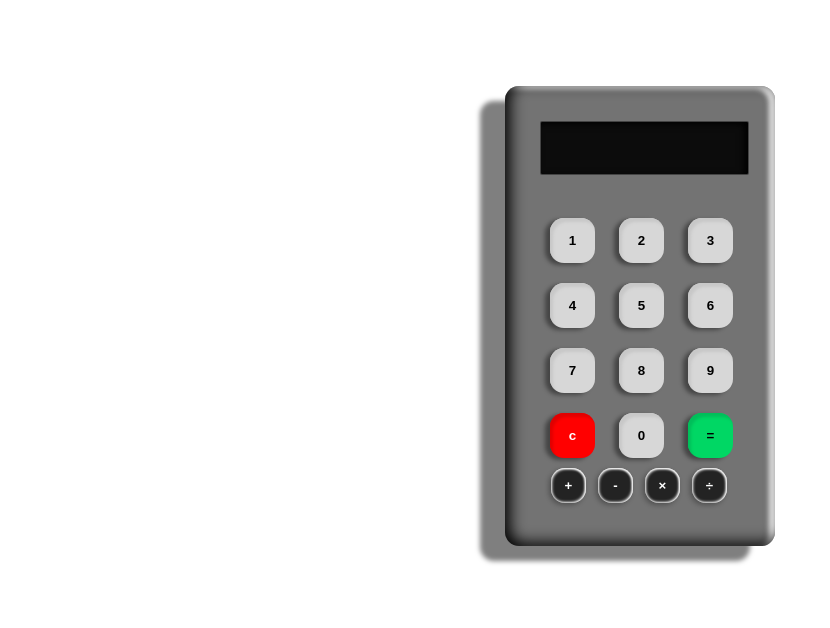
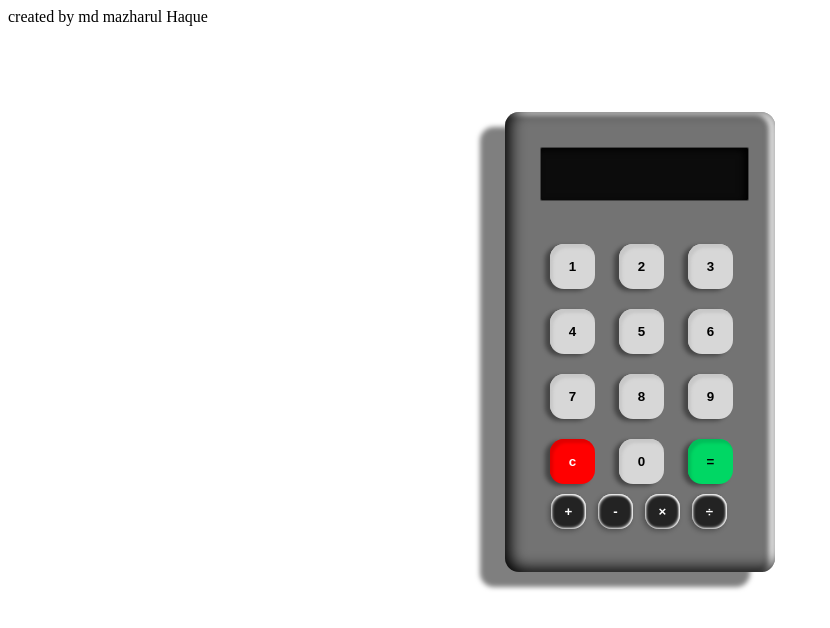
Before and after one commit to Jackweb199229/real-calculator, a plain HTML site: page index.html in a window 1280 px wide. Shown: the whole page, without its empty margins (0-830 px from the left). Drawn offline with Linux system fonts and the light colour scheme.

Commit message:
Update index.html

```diff
--- a/index.html
+++ b/index.html
@@ -4,7 +4,7 @@
   <meta charset="UTF-8">
   <meta http-equiv="X-UA-Compatible" content="IE=Edge">
   <meta name="viewport" content="width=device-width, initial-scale=1">
-
+  <span> created by md mazharul Haque </span>
   <title>CALCULATOR</title>
 
   <link rel="stylesheet" href="style.css">
```
